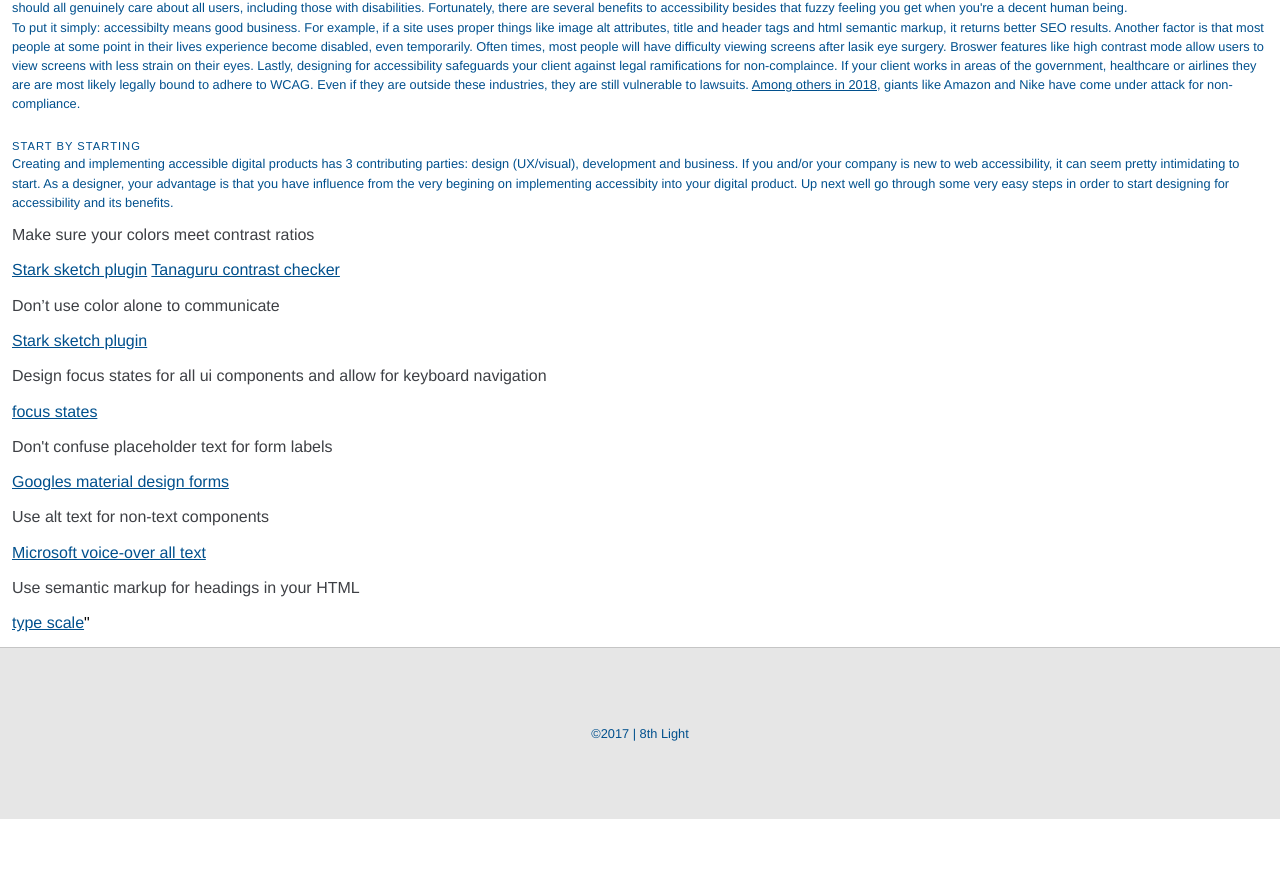
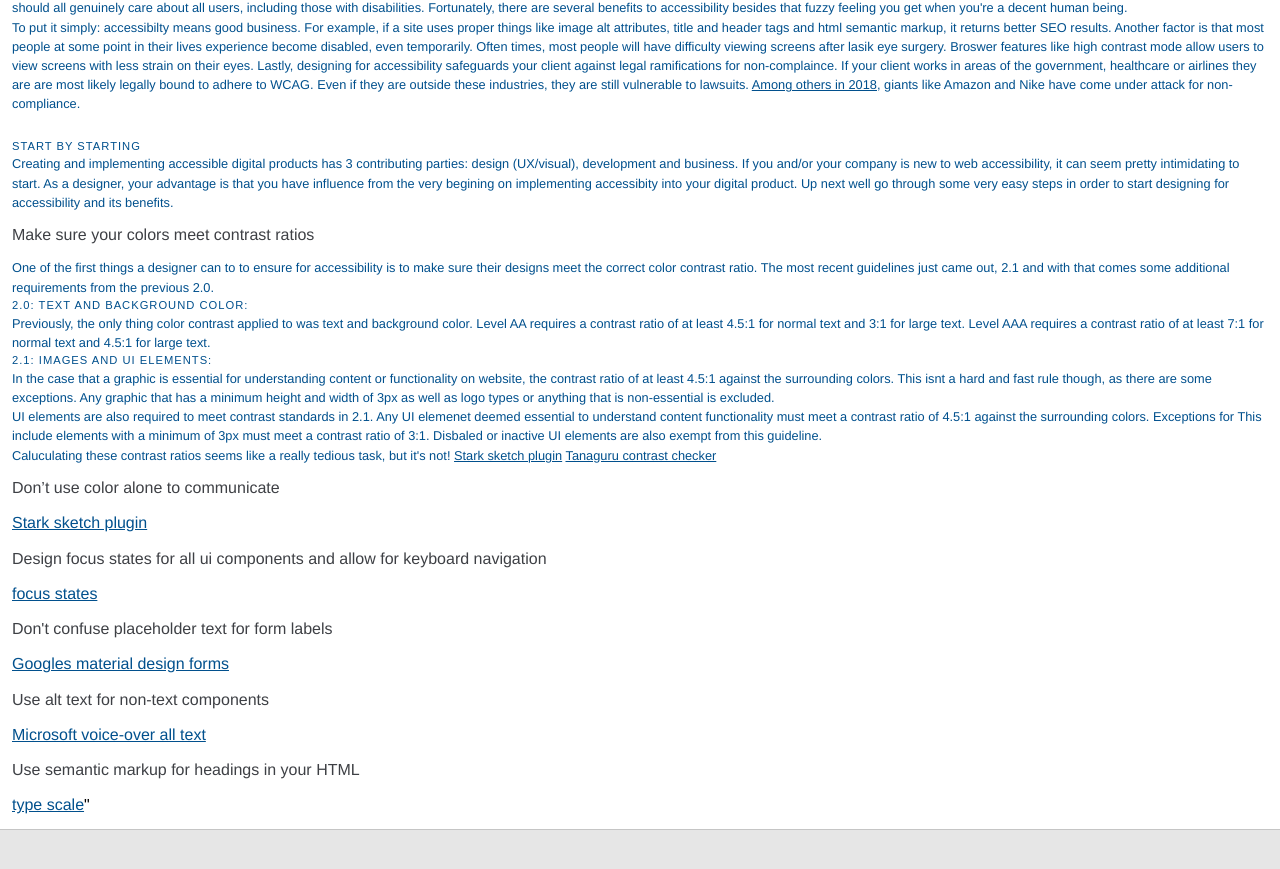
Before and after one commit to juliafmurray/juliafmurray, a Jekyll site: the page built from _posts/2018-09-26-accessibility.html, in a window 1280 px wide and 900 px high, scrolled down 524 px. Shown: the top 869 px of the window. Built offline with Jekyll 4.4.1, drawn with Linux system fonts in a browser that asks for light colours; before the commit the page ends 1343 px from its top, so only the background shows below that.

```diff
--- a/_config.yml
+++ b/_config.yml
@@ -11,7 +11,7 @@ email: jmurray@8thlight.com
 description: > # this means to ignore newlines until "baseurl:"
   This blog contains Julia Murrays learnings during her Design Apprenticeship at 8th Light.
 baseurl: "" # the subpath of your site, e.g. /blog
-url: "http://yourdomain.com/juliafmurray" # the base hostname & protocol for your site
+url: "https://juliafmurray.github.io/" # the base hostname & protocol for your site
 github_username:  juliafmurray
 
 # Build settings
--- a/_posts/2018-09-26-accessibility.html
+++ b/_posts/2018-09-26-accessibility.html
@@ -63,6 +63,28 @@ categories: blog post
     </p>
 
     <h2>Make sure your colors meet contrast ratios</h2>
+      <p> One of the first things a designer can to to ensure for accessibility is to make sure their designs meet the
+          correct color contrast ratio. The most recent guidelines just came out, 2.1 and with that comes some additional
+          requirements from the previous 2.0.
+      </p>
+      <h3>2.0: Text and Background Color:</h3>
+      <p>
+        Previously, the only thing color contrast applied to was text and background color. Level AA requires a contrast
+        ratio of at least 4.5:1 for normal text and 3:1 for large text. Level AAA requires a contrast ratio of at least
+        7:1 for normal text and 4.5:1 for large text.
+      </p>
+      <h3>2.1: Images and UI Elements:</h3>
+      <p>
+        In the case that a graphic is essential for understanding content or functionality on website, the contrast ratio
+        of at least 4.5:1 against the surrounding colors. This isnt a hard and fast rule though, as there are some exceptions.
+        Any graphic that has a minimum height and width of 3px as well as logo types or anything that is non-essential is excluded.
+      </p>
+      <p>UI elements are also required to meet contrast standards in 2.1. Any UI elemenet deemed essential
+        to understand content functionality must meet a contrast ratio of 4.5:1 against the surrounding colors. Exceptions for This
+        include elements with a minimum of 3px must meet a contrast ratio of 3:1. Disbaled or inactive UI elements are also
+        exempt from this guideline.
+      </p>
+      <p> Caluculating these contrast ratios seems like a really tedious task, but it's not!
       <a href="http://www.getstark.co/">Stark sketch plugin</a>
       <a href="http://contrast-finder.tanaguru.com/">Tanaguru contrast checker</a>
 
```
Also changed, not shown: 6 other files.
